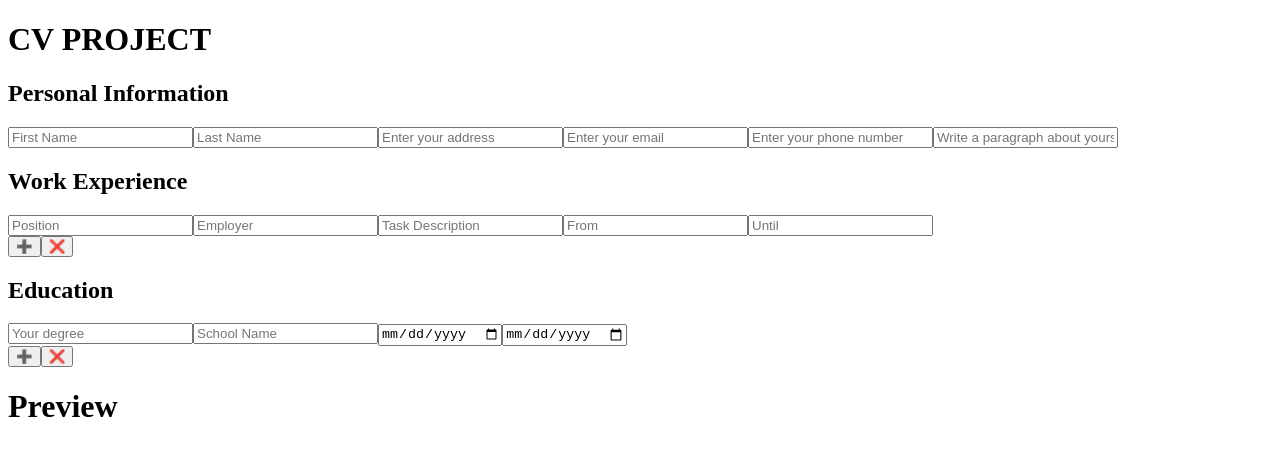
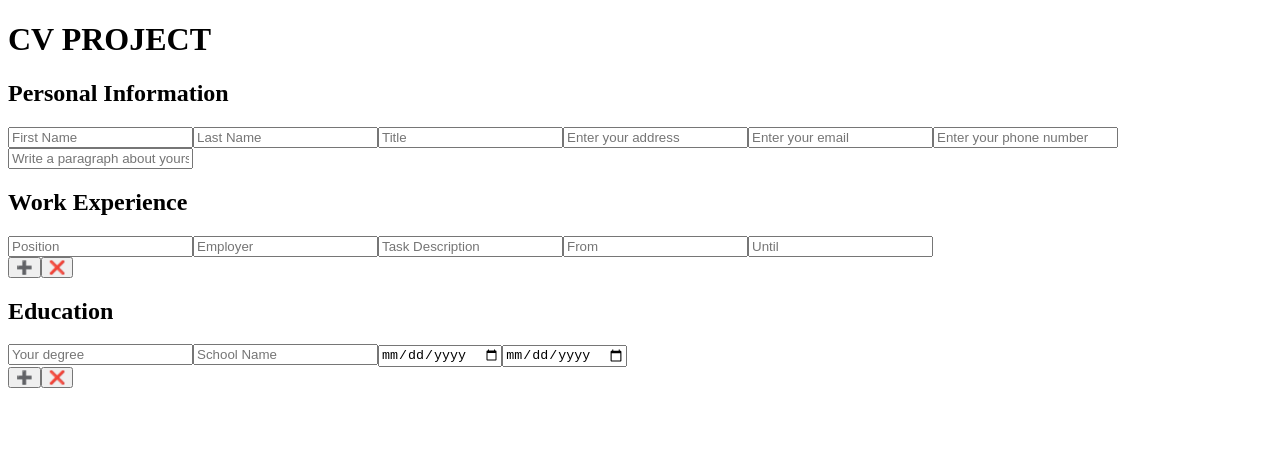
Before and after one commit to devkovmtl/cv-project, a React (Create React App) app: page / in a window 1280 px wide. Shown: the top 456 px of the page. Built offline with nearby package versions, Linux system fonts and the light colour scheme; the HTML template or start-up script is replaced by a standard one.

Commit message:
started preview

```diff
--- a/src/App.tsx
+++ b/src/App.tsx
@@ -24,6 +24,7 @@ const initialState = {
     phoneNumer: '',
     email: '',
     description: '',
+    title: '',
   },
   education: [],
   workExperience: [],
@@ -181,6 +182,7 @@ class App extends Component {
         description,
         email,
         phoneNumer,
+        title,
       },
     } = this.state;
     return (
@@ -201,6 +203,7 @@ class App extends Component {
                 description={description}
                 email={email}
                 phoneNumer={phoneNumer}
+                title={title}
                 handleChange={this.handleInputChange}
               />
             </div>
--- a/src/components/PersonalInformation/PersonalInformation.tsx
+++ b/src/components/PersonalInformation/PersonalInformation.tsx
@@ -8,6 +8,7 @@ type PersonalInformationProps = {
   email: string;
   phoneNumer: string;
   description: string;
+  title: string;
   handleChange: (e: React.ChangeEvent<HTMLInputElement>) => void;
 };
 
@@ -19,6 +20,7 @@ function PersonalInformation({
   phoneNumer,
   description,
   handleChange,
+  title,
 }: PersonalInformationProps) {
   return (
     <form className='personal__information_form'>
@@ -35,6 +37,14 @@ function PersonalInformation({
         placeholder='Last Name'
         name='lname'
         value={lname}
+        handleChange={handleChange}
+        dataCategory='personalInformation'
+      />
+      <InputField
+        type='text'
+        placeholder='Title'
+        name='title'
+        value={title}
         handleChange={handleChange}
         dataCategory='personalInformation'
       />
--- a/src/components/Preview/Preview.tsx
+++ b/src/components/Preview/Preview.tsx
@@ -11,11 +11,19 @@ type PreviewProps = {
   workExperience: WorkExperienceType[];
 };
 
-const Preview = (props: PreviewProps) => {
-  console.log(props);
+const Preview = ({
+  personalInformation,
+  education,
+  workExperience,
+}: PreviewProps) => {
+  const { fname, lname, address, email, description, phoneNumer, title } =
+    personalInformation;
   return (
     <div>
-      <h1>Preview</h1>
+      <h1>
+        {fname} {lname}
+      </h1>
+      <h3>{title}</h3>
     </div>
   );
 };
--- a/src/type/index.ts
+++ b/src/type/index.ts
@@ -5,6 +5,7 @@ export type PersonalInformationType = {
   phoneNumer: string;
   email: string;
   description: string;
+  title: string;
 };
 
 export type EducationType = {
```
